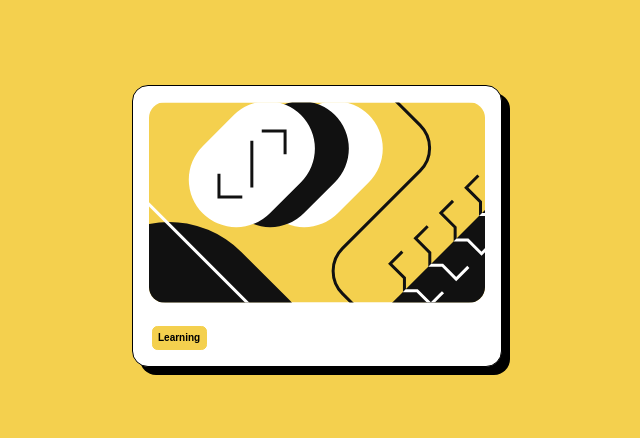
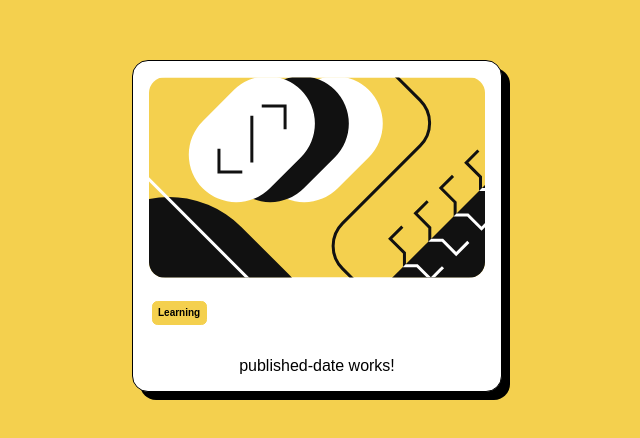
Before and after one commit to eMKa18/blog-preview-card, an Angular app: page / in a window 1280 px wide. Shown: the part 182-620 px from the top of the page, without its empty margins (323-963 px from the left). Built offline with nearby package versions, Linux system fonts and the light colour scheme.

Commit message:
Adding published date to post preview

```diff
--- a/src/app/blog-preview/blog-preview.component.html
+++ b/src/app/blog-preview/blog-preview.component.html
@@ -1,4 +1,5 @@
 <div class="container">
     <post-image></post-image>
     <tags></tags>
+    <published-date></published-date>
 </div>
--- a/src/app/blog-preview/blog-preview.component.ts
+++ b/src/app/blog-preview/blog-preview.component.ts
@@ -1,11 +1,12 @@
 import { Component } from '@angular/core';
 import { PostImageComponent } from "../post-image/post-image.component";
 import { TagsComponent } from '../tags/tags.component';
+import { PublishedDateComponent } from '../published-date/published-date.component';
 
 @Component({
   selector: 'blog-preview',
   standalone: true,
-  imports: [PostImageComponent, TagsComponent],
+  imports: [PostImageComponent, TagsComponent, PublishedDateComponent],
   templateUrl: './blog-preview.component.html',
   styleUrl: './blog-preview.component.css'
 })
--- a/src/app/published-date/published-date.component.ts
+++ b/src/app/published-date/published-date.component.ts
@@ -1,7 +1,7 @@
 import { Component } from '@angular/core';
 
 @Component({
-  selector: 'app-published-date',
+  selector: 'published-date',
   standalone: true,
   imports: [],
   templateUrl: './published-date.component.html',
```
